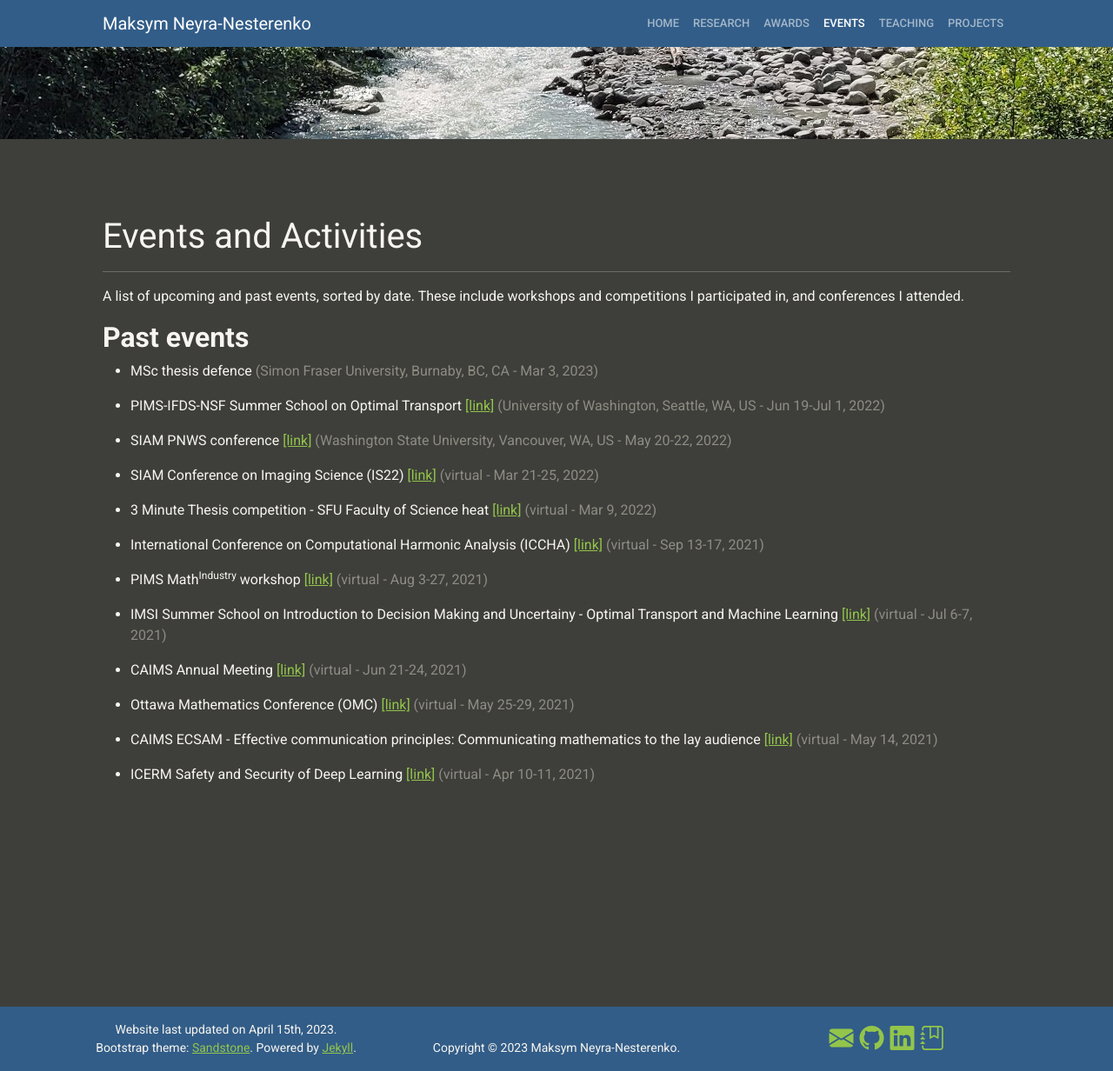
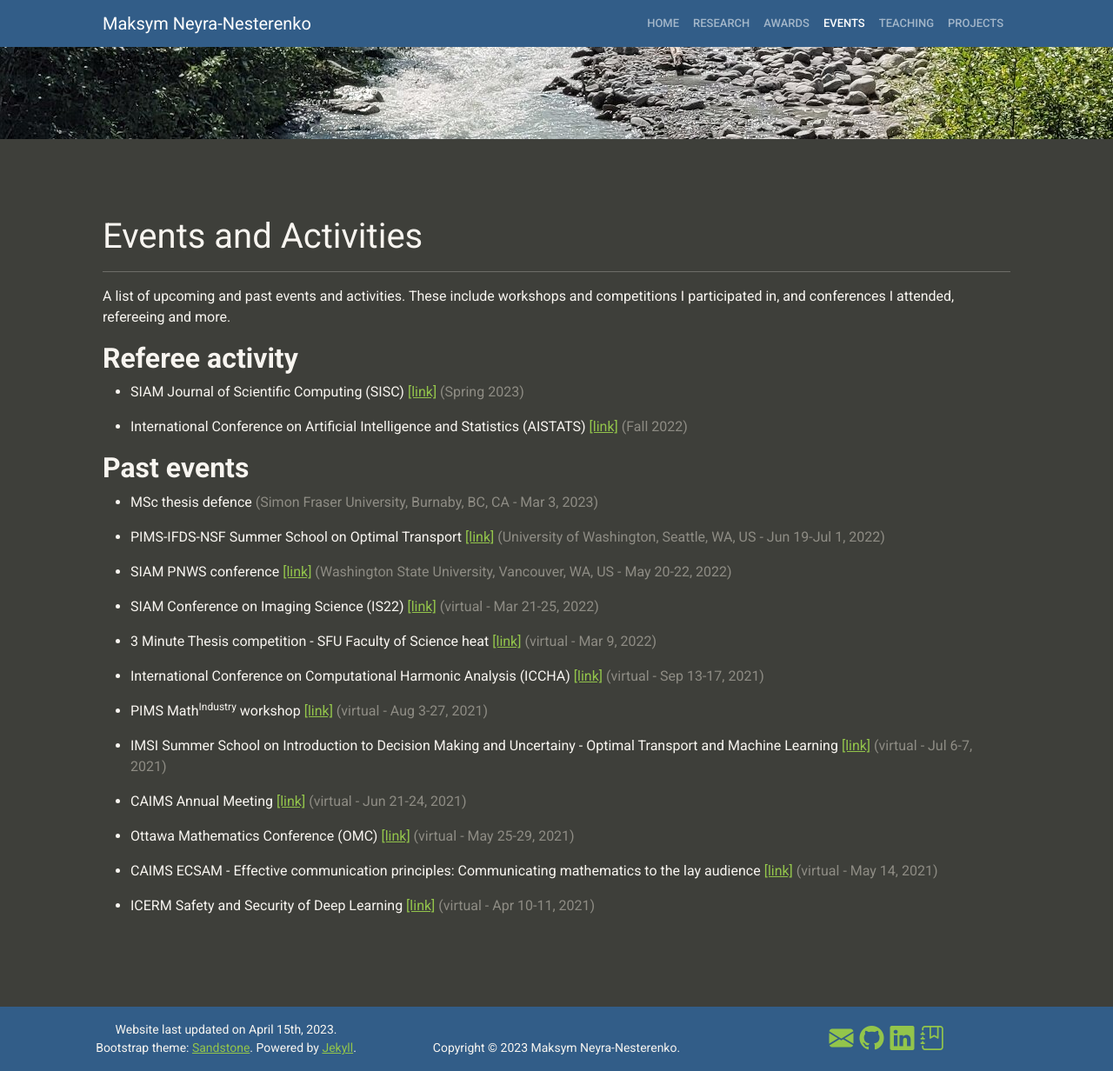
Before and after one commit to mneyrane/mneyrane.github.io, a Jekyll site: the page built from _mneyrane/events.html, in a window 1280 px wide and 1232 px high. Shown: the whole window at 87% size. Built offline with Jekyll 4.4.1, drawn with Linux system fonts in a browser that asks for light colours.

Commit message:
minor update
- Update CV to include referee activity
- Add referee activity section

```diff
--- /dev/null
+++ b/_data/referee.yml
@@ -0,0 +1,7 @@
+- event : "SIAM Journal of Scientific Computing (SISC)"
+  date  : "Spring 2023"
+  link  : "https://www.siam.org/publications/journals/siam-journal-on-scientific-computing-sisc"
+
+- event : "International Conference on Artificial Intelligence and Statistics (AISTATS)"
+  date  : "Fall 2022"
+  link  : "http://aistats.org/aistats2023/"
--- /dev/null
+++ b/_includes/referee_section.html
@@ -0,0 +1,11 @@
+<h2 class="fw-bold">Referee activity</h2>
+
+<ul>
+  {% for item in site.data.referee %}
+  <li>
+    <p>
+    {{ item.event }} <a href="{{ item.link }}">[link]</a> <span class="text-muted">({{ item.date }})</span>
+   </p>
+  </li>
+  {% endfor %}
+</ul>
--- a/_mneyrane/events.html
+++ b/_mneyrane/events.html
@@ -6,8 +6,11 @@ title: Events
 <hr>
 
 <p>
-A list of upcoming and past events, sorted by date. These include workshops and competitions I participated in, and conferences I attended.
+A list of upcoming and past events and activities. These include workshops and competitions I participated in, and conferences I attended, refereeing and more.
 </p>
+
+
+{% include referee_section.html %}
 
 {% assign ev1 = "upcoming" %}
 {% assign ev2 = "past" %}
```
Also changed, not shown: 1 other file.
